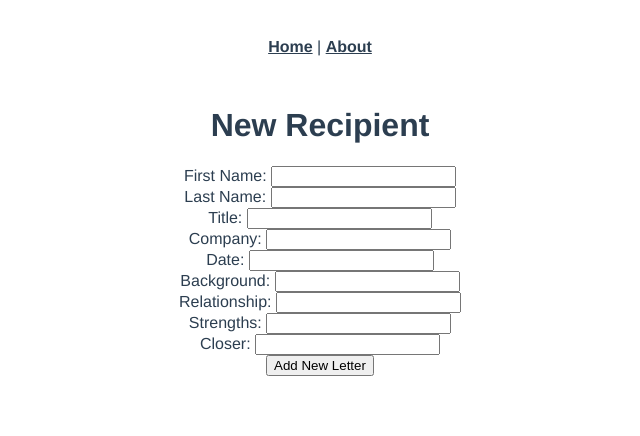
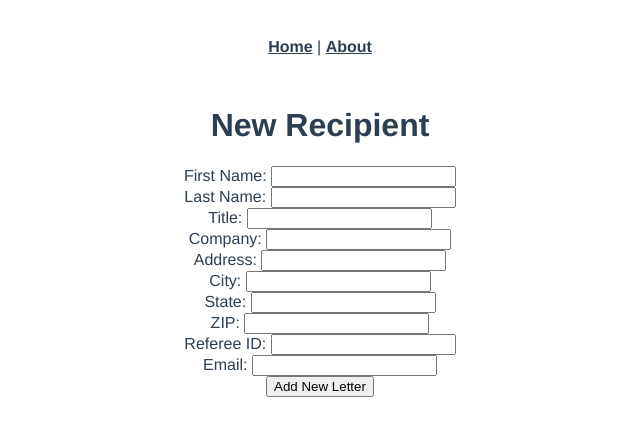
Before and after one commit to Jess-White/plaudit_vue_app, a Vue app: page /recipients/new in a window 1280 px wide. Shown: the top 436 px of the page, without its empty margins (320-960 px from the left). Built offline with nearby package versions, Linux system fonts and the light colour scheme.

Commit message:
added recipients new page

```diff
--- a/src/views/RecipientsNew.vue
+++ b/src/views/RecipientsNew.vue
@@ -31,28 +31,33 @@
         </div>
 
         <div class="form-group">
-          <label>Date: </label>
-          <input class="form-control" type="datetime" v-model="date">
-        </div>
-
-         <div class="form-group">
-          <label>Background: </label>
-          <input class="form-control" type="text" v-model="bio">
+          <label>Address: </label>
+          <input class="form-control" type="string" v-model="address">
         </div>
 
         <div class="form-group">
-          <label>Relationship: </label>
-          <input class="form-control" type="text" v-model="bio">
+          <label>City: </label>
+          <input class="form-control" type="string" v-model="city">
         </div>
 
         <div class="form-group">
-          <label>Strengths: </label>
-          <input class="form-control" type="text" v-model="bio">
+          <label>State: </label>
+          <input class="form-control" type="string" v-model="state">
         </div>
 
         <div class="form-group">
-          <label>Closer: </label>
-          <input class="form-control" type="text" v-model="bio">
+          <label>ZIP: </label>
+          <input class="form-control" type="string" v-model="zip">
+        </div>
+
+        <div class="form-group">
+          <label>Referee ID: </label>
+          <input class="form-control" type="integer" v-model="referee_id">
+        </div>
+
+        <div class="form-group">
+          <label>Email: </label>
+          <input class="form-control" type="string" v-model="email">
         </div>
 
         <input class="btn btn-info" type="submit" value="Add New Letter">
--- a/src/views/RefereesNew.vue
+++ b/src/views/RefereesNew.vue
@@ -0,0 +1,122 @@
+<template>
+  <div class="recipients-new">
+
+    <div class="row my-4">
+      <form class="col-6 offset-3"
+        v-on:submit.prevent="createRecipient()">
+        <h1 class="text-center mb-5">New Recipient</h1>
+
+        <ul>
+          <li class="text-danger" v-for="error in errors">{{ error }}</li>
+        </ul>
+
+        <div class="form-group">
+          <label>First Name: </label>
+          <input class="form-control" type="integer" v-model="firstName">
+        </div>
+
+        <div class="form-group">
+          <label>Last Name: </label>
+          <input class="form-control" type="integer" v-model="lastName">
+        </div>
+
+        <div class="form-group">
+          <label>Title: </label>
+          <input class="form-control" type="string" v-model="title">
+        </div>
+
+        <div class="form-group">
+          <label>Company: </label>
+          <input class="form-control" type="string" v-model="company">
+        </div>
+
+        <div class="form-group">
+          <label>Address: </label>
+          <input class="form-control" type="string" v-model="address">
+        </div>
+
+        <div class="form-group">
+          <label>City: </label>
+          <input class="form-control" type="string" v-model="city">
+        </div>
+
+        <div class="form-group">
+          <label>State: </label>
+          <input class="form-control" type="string" v-model="state">
+        </div>
+
+        <div class="form-group">
+          <label>ZIP: </label>
+          <input class="form-control" type="string" v-model="zip">
+        </div>
+
+        <div class="form-group">
+          <label>Referee ID: </label>
+          <input class="form-control" type="integer" v-model="referee_id">
+        </div>
+
+        <div class="form-group">
+          <label>Email: </label>
+          <input class="form-control" type="string" v-model="email">
+        </div>
+
+        <input class="btn btn-info" type="submit" value="Add New Letter">
+      </form>
+    </div>
+
+
+  </div>
+</template>
+
+<style></style>
+
+<script>
+  var axios = require("axios");
+
+  export default {
+    data: function() {
+      return {
+        id: "",
+        first_name: "",
+        last_name: "",
+        title: "",
+        company: "",
+        address: "",
+        city: "",
+        state: "",
+        zip: "",
+        referee_id: "",
+        email: "",
+        errors: []
+      };
+    },
+    created: function() {},
+    methods: {
+      createLetter: function() {
+        var clientParams = {
+        first_name: this.firstName,
+        last_name: this.lastName,
+        title: this.title,
+        company: this.company,
+        address: this.address,
+        city: this.city,
+        state: this.state,
+        zip: this.zip,
+        referee_id: this.refereeId,
+        email: this.email
+      };
+
+      axios
+        .post("/api/recipients/", clientParams)
+        .then(response => {
+          this.$router.push("/recipients");
+        }).catch(error => {
+          this.errors = error.response.data.
+            errors;
+        });
+    }
+  }
+};
+
+
+</script>
```
